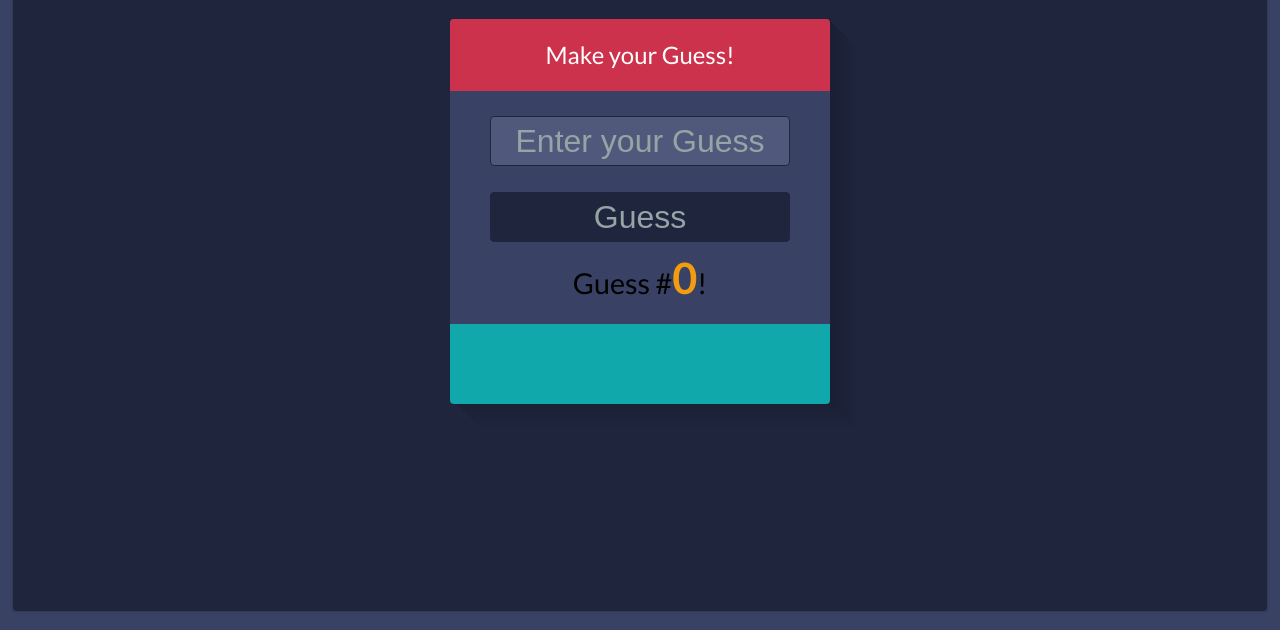
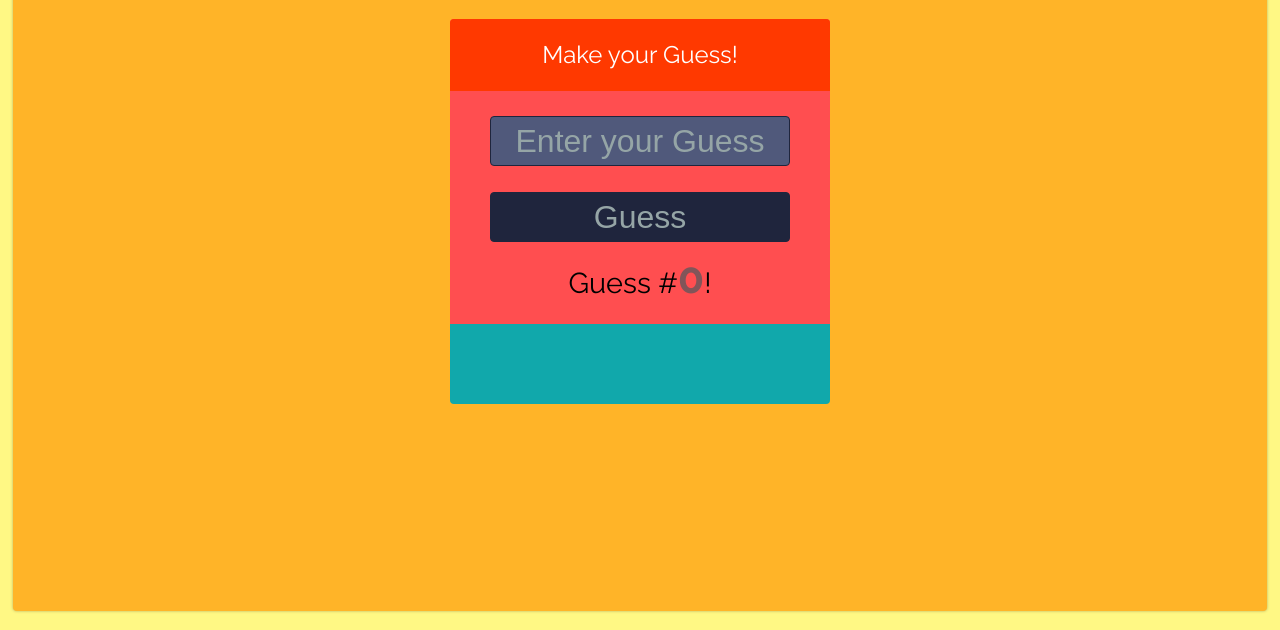
Before and after one commit to summermichiko/Hot-or-Cold-App, a plain HTML site: page index.html in a window 1280 px wide. Shown: the part 170-800 px from the top of the page. Drawn offline with nearby package versions, Linux system fonts and the light colour scheme.

Commit message:
style change

```diff
--- a/index.html
+++ b/index.html
@@ -7,7 +7,8 @@
 		<meta charset="utf-8"/>
 		<!-- Stylesheets -->
 		<link rel="stylesheet" href="styles/reset.css">
-		<link href='http://fonts.googleapis.com/css?family=Lato:400,700,900,900italic' rel='stylesheet' type='text/css'>
+		<link href='http://fonts.googleapis.com/css?family=Bitter:400,700,400italic' rel='stylesheet' type='text/css'>
+		<link href='http://fonts.googleapis.com/css?family=Raleway:400,100,200,300,600,700,800,900,500' rel='stylesheet' type='text/css'>
 		<link rel="stylesheet" href="styles/style.css"/>
 		<!-- JavaScript -->
 		<script src="http://ajax.googleapis.com/ajax/libs/jquery/1.10.2/jquery.min.js"></script>
--- a/styles/style.css
+++ b/styles/style.css
@@ -21,7 +21,7 @@
 html {
 	width: 100%;
 	height: 100%;
-	background-color: #394264;
+	background-color: #FFF884;
 }
 
 body {
@@ -29,8 +29,8 @@ body {
 	width: 98%;
 	height: 96%;
 	margin: 0.8em auto;
-	font-family: 'Lato', Calibri, Arial, sans-serif;
-	background-color: #1F253D;
+	font-family: Raleway;
+	background-color: #FFB428;
 	text-align: center;
 	-webkit-border-radius: 4px;
 	-moz-border-radius: 4px;
@@ -91,7 +91,7 @@ h1 {
 	width: 100%;
 	height: 100%;
 	color: #fff;
-	background: #e74c3c;
+	background: #605063;
 	position: absolute;
 	top: 0;
 	left: 0;
@@ -102,7 +102,7 @@ h1 {
 
 .content {
 	color: #fff;
-	background: #e74c3c;
+	background: #FFB428;
 	position: relative;
 	height: auto;
 	width: 600px;
@@ -156,8 +156,8 @@ h1 {
 
 .content > div a {
 	font-size: 0.8em;
-	background: #1F253D;
-	color: #95a5a6;
+	background: #AC94B0;
+	color: #FFFFFF;
 	padding: 0.5em 2em;
 	margin-bottom: 50px;
 	border-radius: 3px;
@@ -169,48 +169,18 @@ h1 {
 
 .game {
 	position: relative;
-	background-color: #394264;
+	background-color: #FF4E50;
 	width: 380px;
 	height: 380px;
 	-webkit-border-radius: 4px;
 	-moz-border-radius: 4px;
 	border-radius: 4px;
 	margin: 0 auto;
-
-	box-shadow: rgb(26, 31, 52) 1px 1px,
-    rgb(26, 31, 52) 2px 2px,
-    rgb(26, 31, 52) 3px 3px,
-    rgb(26, 31, 53) 4px 4px,
-    rgb(26, 32, 53) 5px 5px,
-    rgb(27, 32, 53) 6px 6px,
-    rgb(27, 32, 54) 7px 7px,
-    rgb(27, 32, 54) 8px 8px,
-    rgb(27, 32, 54) 9px 9px,
-    rgb(27, 33, 55) 10px 10px,
-    rgb(27, 33, 55) 11px 11px,
-    rgb(28, 33, 55) 12px 12px,
-    rgb(28, 33, 56) 13px 13px,
-    rgb(28, 34, 56) 14px 14px,
-    rgb(28, 34, 56) 15px 15px,
-    rgb(28, 34, 57) 16px 16px,
-    rgb(29, 34, 57) 17px 17px,
-    rgb(29, 34, 57) 18px 18px,
-    rgb(29, 35, 58) 19px 19px,
-    rgb(29, 35, 58) 20px 20px,
-    rgb(29, 35, 58) 21px 21px,
-    rgb(29, 35, 59) 22px 22px,
-    rgb(30, 35, 59) 23px 23px,
-    rgb(30, 36, 59) 24px 24px,
-    rgb(30, 36, 60) 25px 25px,
-    rgb(30, 36, 60) 26px 26px,
-    rgb(30, 36, 60) 27px 27px,
-    rgb(31, 37, 61) 28px 28px;
-
 }
 
 h2 {
 	margin: 0 auto;
-	background: #cc324b;
+	background: #FF3900;
 	padding: 1em 0.4em;
 	font-size: 1.5em;
 	font-weight: 400;
@@ -228,7 +198,7 @@ h2 {
 }
 
 #count {
-	color: #f39c12;
+	color: #825559;
 	font-weight: 700;
 	font-size: 1.5em;
 }
```
